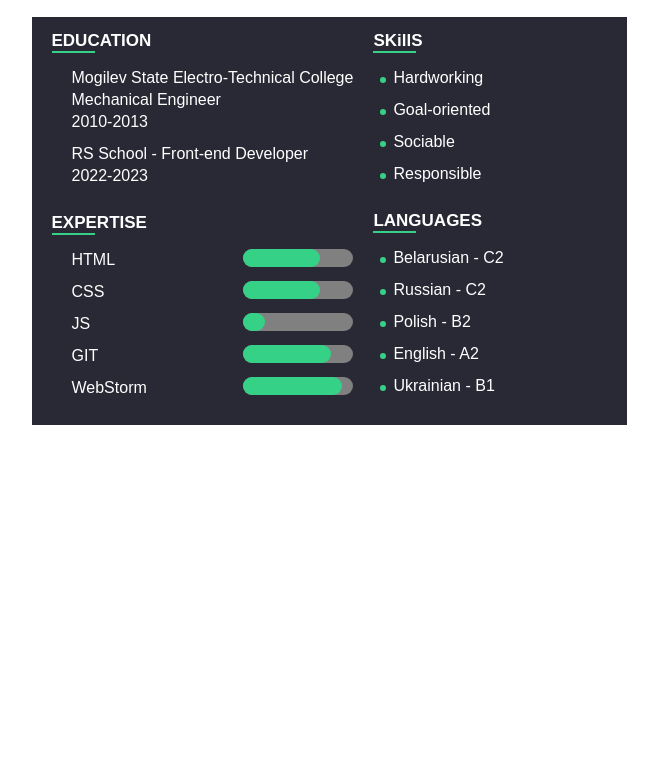
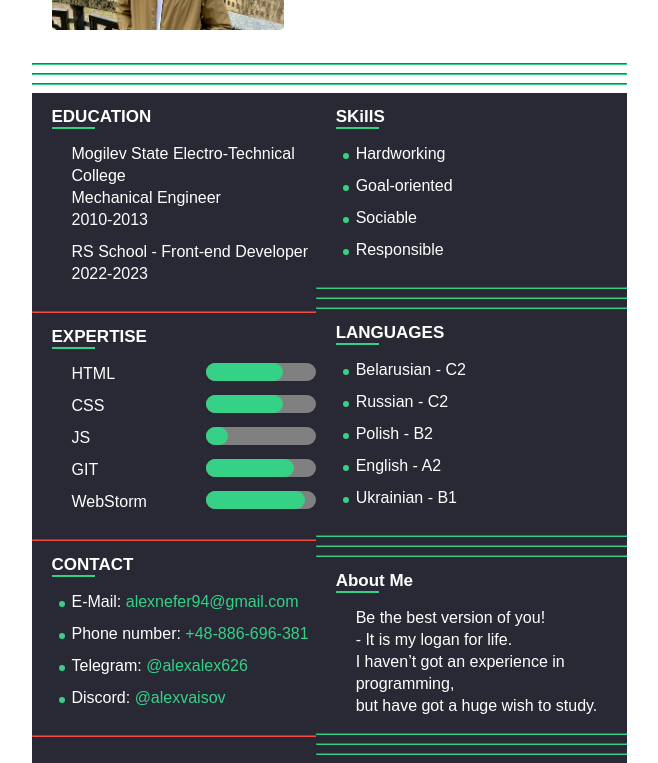
Before and after one commit to alexvaisov/rsschool-cv, a plain HTML site: page index.html in a window 1280 px wide. Shown: the part 237-1000 px from the top of the page, without its empty margins (311-969 px from the left). Before the commit the page ends 800 px from the top, so only its background shows below. Drawn offline with Linux system fonts and the light colour scheme.

Commit message:
feat: added contact and about me section

```diff
--- a/index.html
+++ b/index.html
@@ -12,8 +12,8 @@
         <nav class="navigation">
             <ul class="navigation_links">
                 <li class="navigation_link"><a href="">About Me</a></li>
-                <li class="navigation_link"><a href="">Expertise</a></li>
-                <li class="navigation_link"><a href="">Contact</a></li>
+                <li class="navigation_link"><a href="#expertise">Expertise</a></li>
+                <li class="navigation_link"><a href="#contact">Contact</a></li>
                 <li class="navigation_link"><a href="#skills">Skills</a></li>
                 <li class="navigation_link"><a href="#education">Education</a></li>
                 <li class="navigation_link"><a href="">Code</a></li>
@@ -21,6 +21,9 @@
         </nav>
     </header>
     <main>
+        <hr>
+        <hr>
+        <hr>
         <div class="author">
             <div class="author_avatar">
                 <img src="image/avatar.png" alt="Photo Aliaksandr Kazlou">
@@ -30,6 +33,9 @@
                 <p>Front-End developer</p>
             </div>
         </div>
+        <hr>
+        <hr>
+        <hr>
         <div class="content">
             <div class="left-side">
                 <section class="title" id="education">
@@ -49,6 +55,7 @@
                         </li>
                     </ul>
                 </section>
+                <hr>
                 <section class="title" id="expertise">
                     <h2>EXPERTISE</h2>
                     <ul class="content_list">
@@ -74,6 +81,29 @@
                         </li>
                     </ul>
                 </section>
+                <hr>
+                <section class="title dots" id="contact">
+                    <h2>CONTACT</h2>
+                    <ul class="content_list">
+                        <li class="content_list__para">
+                            E-Mail:
+                            <a href="mailto:alexnefer94@gmail.com">alexnefer94@gmail.com</a>
+                        </li>
+                        <li class="content_list__para">
+                            Phone number:
+                            <a href="tel:+48886696381">+48-886-696-381</a>
+                        </li>
+                        <li class="content_list__para">
+                            Telegram:
+                            <a href="https://t.me/alexalex626" target="_blank">@alexalex626</a>
+                        </li>
+                        <li class="content_list__para">
+                            Discord:
+                            <a href="https://discordapp.com/users/347066491562229761/" target="_blank">@alexvaisov</a>
+                        </li>
+                    </ul>
+                </section>
+                <hr>
             </div>
             <div class="right-side">
                 <section class="title dots" id="skills">
@@ -93,6 +123,9 @@
                         </li>
                     </ul>
                 </section>
+                <hr>
+                <hr>
+                <hr>
                 <section class="title dots">
                     <h2>LANGUAGES</h2>
                     <ul class="content_list">
@@ -113,6 +146,26 @@
                         </li>
                     </ul>
                 </section>
+                <section class="title">
+                    <hr>
+                    <hr>
+                    <hr>
+                    <h2>About Me</h2>
+                    <ul class="content_list">
+                        <li>
+                            Be the best version of you!
+                            <br>
+                            - It is my logan for life.
+                            <br>
+                            I haven’t got an experience in programming,
+                            <br>
+                            but have got a huge wish to study.
+                        </li>
+                    </ul>
+                </section>
+                <hr>
+                <hr>
+                <hr>
             </div>
         </div>
     </main>
--- a/style.css
+++ b/style.css
@@ -14,6 +14,9 @@ progress::-webkit-progress-value {
 }
 h2 {
     padding: 0 0 0 20px;
+}
+hr {
+    border-color: #35D187;
 }
 progress {
     width: 110px;
@@ -52,14 +55,14 @@ table.border th {
     font-size: 13px;
     padding: 20px;
 }
-.navigation_link a {
+a {
     position: relative;
     cursor: pointer;
     line-height: 1;
     color: #35D187;
 
 }
-.navigation_link a:after {
+a:after {
     display: block;
     position: absolute;
     left: 0;
@@ -69,7 +72,7 @@ table.border th {
     content: "";
     transition: width 0.3s ease-out;
 }
-.navigation_link a:hover:after,
+a:hover:after,
 a:focus:after {
     width: 100%;
 }
@@ -102,6 +105,12 @@ a:focus:after {
     background-color: #35D187;
     content: "";
 }
+.right-side hr {
+    border-color: #35D187;
+}
+.left-side hr {
+    border-color: #F54B42;
+}
 .content {
     display: flex;
     width: 595px;
```
